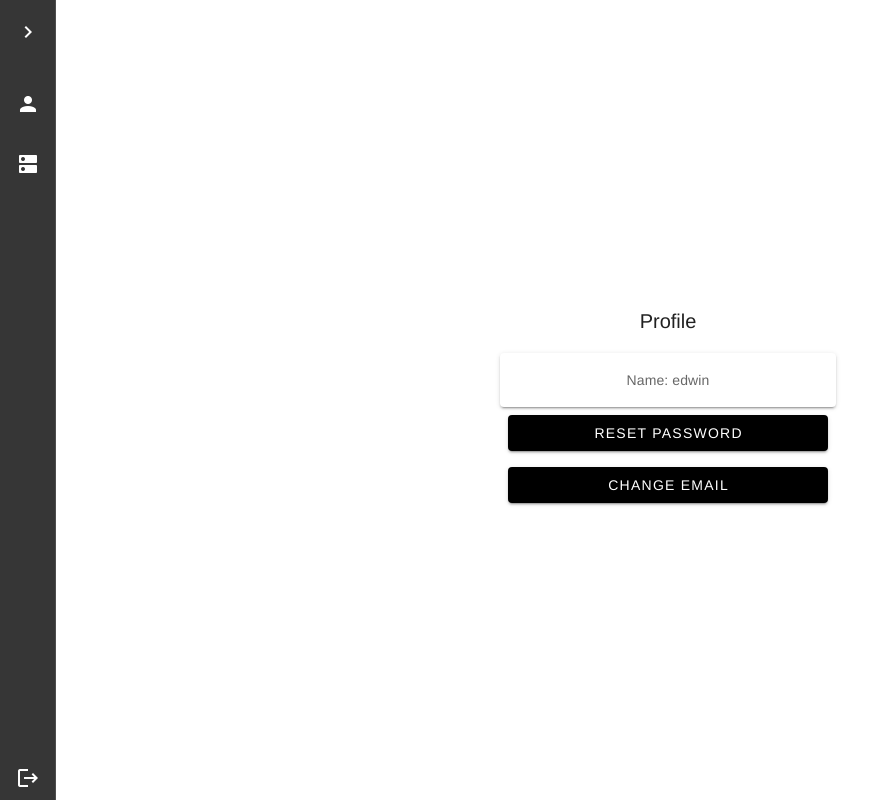
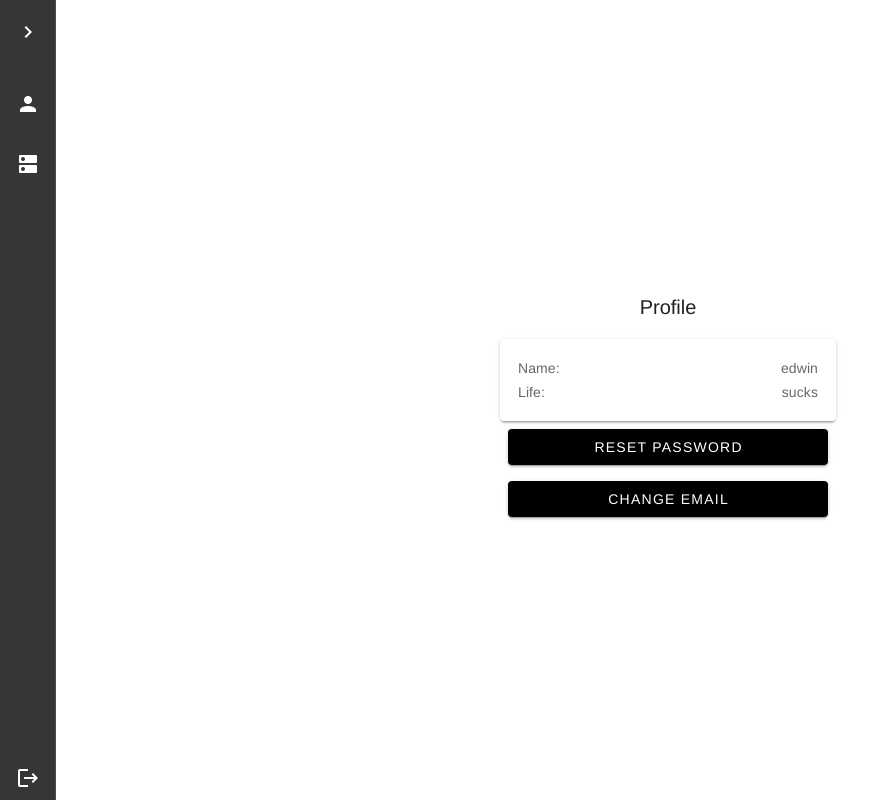
Before and after one commit to FifthWye/ar-front-end, a Vue app: page /account in a window 1280 px wide. Shown: the whole page, without its empty margins (0-882 px from the left). Built offline with nearby package versions, Linux system fonts and the light colour scheme; sample sign-in values are in the browser's storage.

Commit message:
profile table sample

```diff
--- a/src/views/Account/index.vue
+++ b/src/views/Account/index.vue
@@ -11,8 +11,18 @@
               </v-toolbar>
 
               <v-card cols="2">
-                <v-card-text > Name: <span>edwin</span></v-card-text>
-
+                <v-card-text>
+                  <table>
+                    <tr>
+                      <td>Name:</td>
+                      <td>edwin</td>
+                    </tr>
+                    <tr>
+                      <td>Life:</td>
+                      <td>sucks</td>
+                    </tr>
+                  </table>
+                </v-card-text>
               </v-card>
 
               <v-card-actions>
@@ -220,3 +230,17 @@ export default {
   },
 };
 </script>
+
+<style scoped>
+table {
+  width: 100%;
+}
+
+table tr td:first-child {
+  text-align: left;
+}
+
+table tr td:last-child {
+  text-align: right;
+}
+</style>
```
